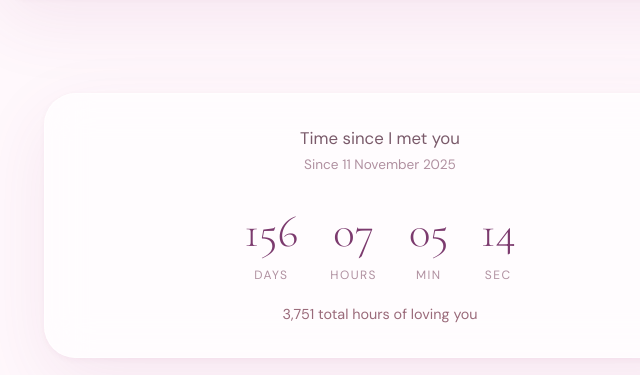
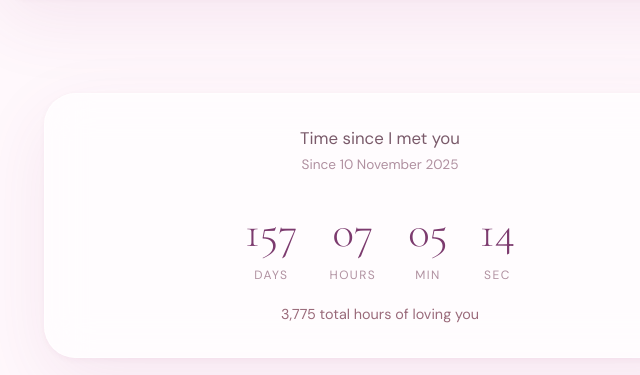
Before and after one commit to bigXalok/caruu, a website: page index.html in a window 1280 px wide. Shown: the part 5167-5542 px from the top of the page, 260-900 px from the left. Drawn offline with nearby package versions, Linux system fonts and the light colour scheme.

Commit message:
updating the date

```diff
--- a/index.html
+++ b/index.html
@@ -413,7 +413,7 @@
     <section class="px-6 py-12">
       <div class="scroll-fade glass mx-auto max-w-2xl p-8 text-center">
         <p style="color:#7a5a6a;font-size:1.05rem">Time since I met you</p>
-        <p style="color:#b090a0;font-size:.85rem;margin-top:.25rem">Since 11 November 2025</p>
+        <p style="color:#b090a0;font-size:.85rem;margin-top:.25rem">Since 10 November 2025</p>
         <div style="display:flex;justify-content:center;gap:2rem;margin-top:1.5rem;flex-wrap:wrap">
           <div>
             <div class="timer-digit" id="t-days">0</div>
@@ -810,7 +810,7 @@
 
       /* ─── Timer ─── */
       function updateTimer() {
-        const start = new Date("2025-11-11T00:00:00").getTime();
+        const start = new Date("2025-11-10T00:00:00").getTime();
         const diff = Math.max(Date.now() - start, 0);
         const days = Math.floor(diff / 86400000);
         const hours = Math.floor((diff % 86400000) / 3600000);
```
